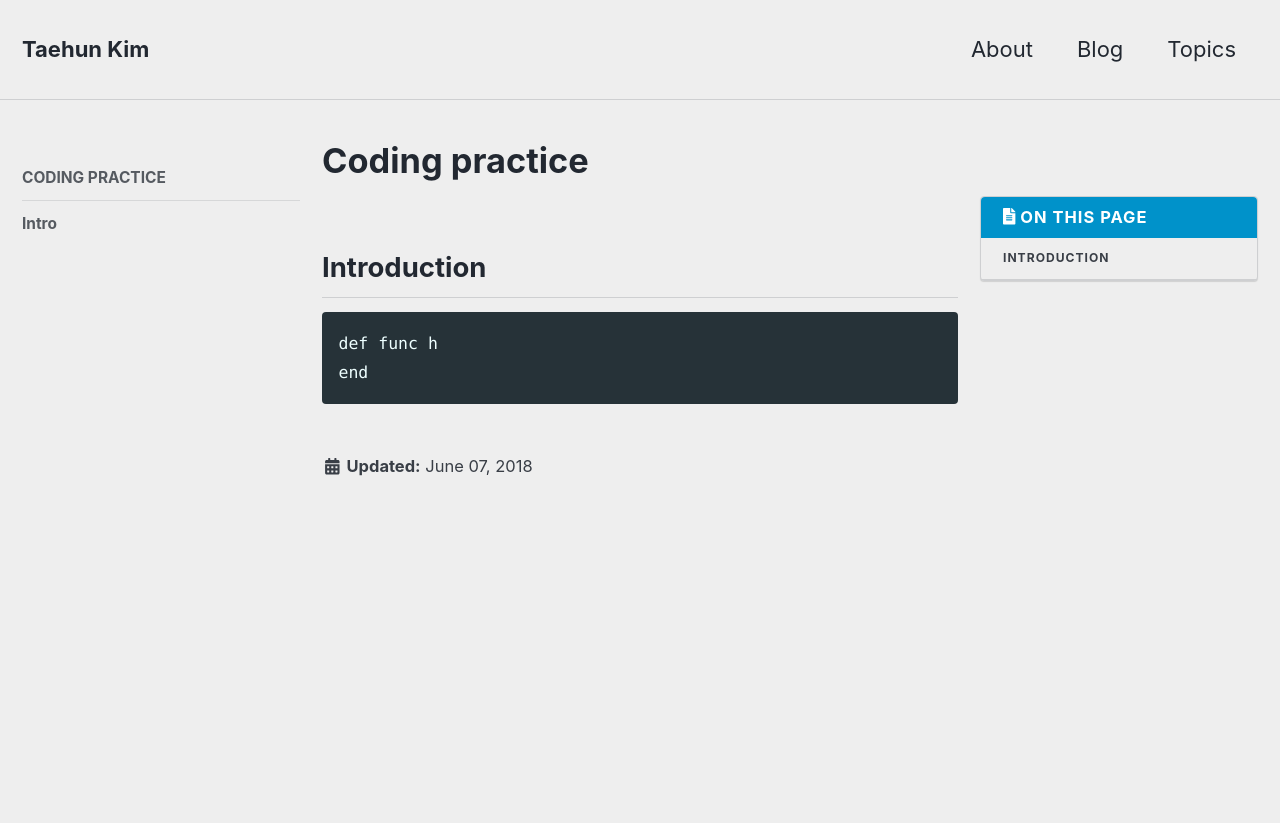
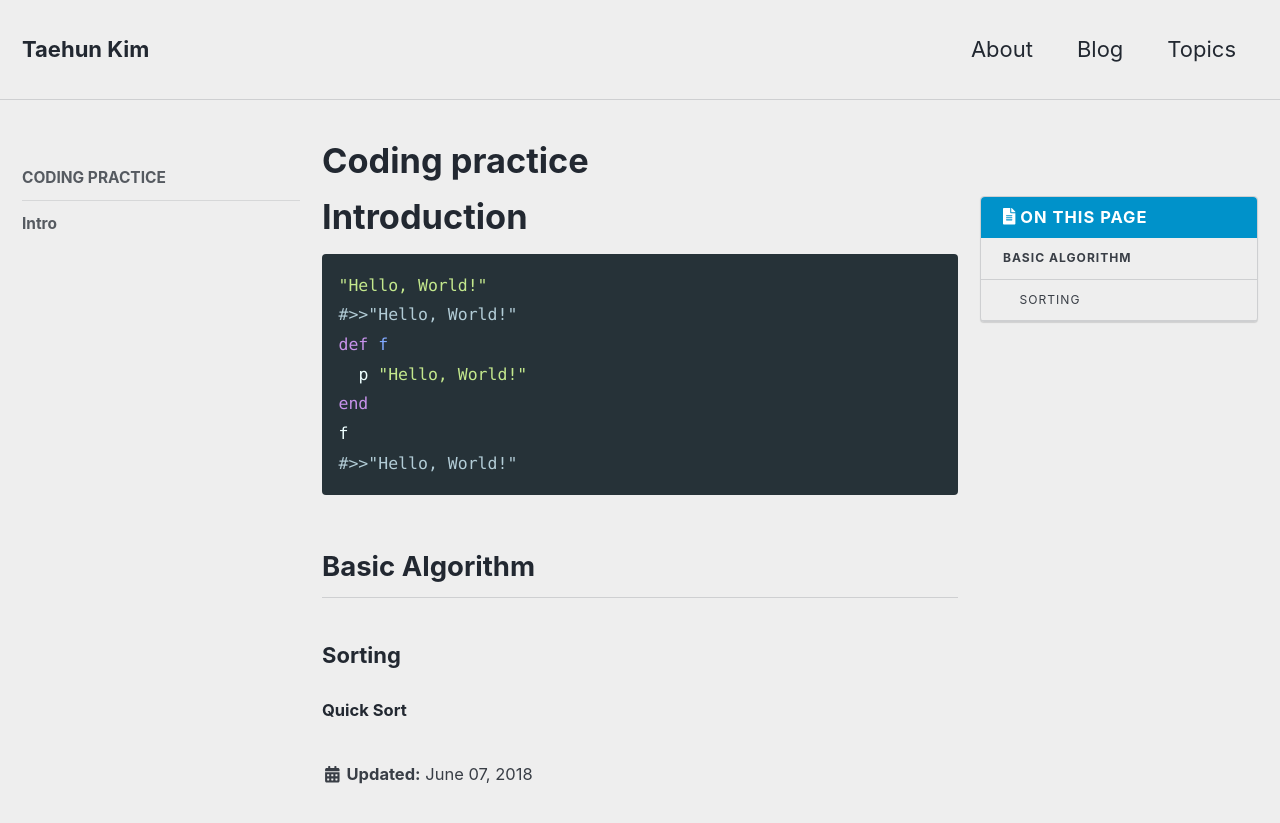
Before and after one commit to tk0221/tk0221.github.io, a Jekyll site: the page built from _docs/coding_practice/0-Intro.md, in a window 1280 px wide and 900 px high. Shown: the top 823 px of the window. Built offline with Jekyll 4.4.1, drawn with Linux system fonts in a browser that asks for light colours; nearby versions of some CDN libraries.

Commit message:
Update 0-Intro.md

````diff
--- a/_docs/coding_practice/0-Intro.md
+++ b/_docs/coding_practice/0-Intro.md
@@ -7,9 +7,20 @@ toc: true
 layout: single
 ---
 
-## Introduction
+# Introduction
 
+```ruby
+"Hello, World!"
+#>>"Hello, World!"
+def f
+  p "Hello, World!"
+end
+f
+#>>"Hello, World!"
 ```
-def func h
-end
-```
+
+## Basic Algorithm
+
+### Sorting
+
+#### Quick Sort
````
